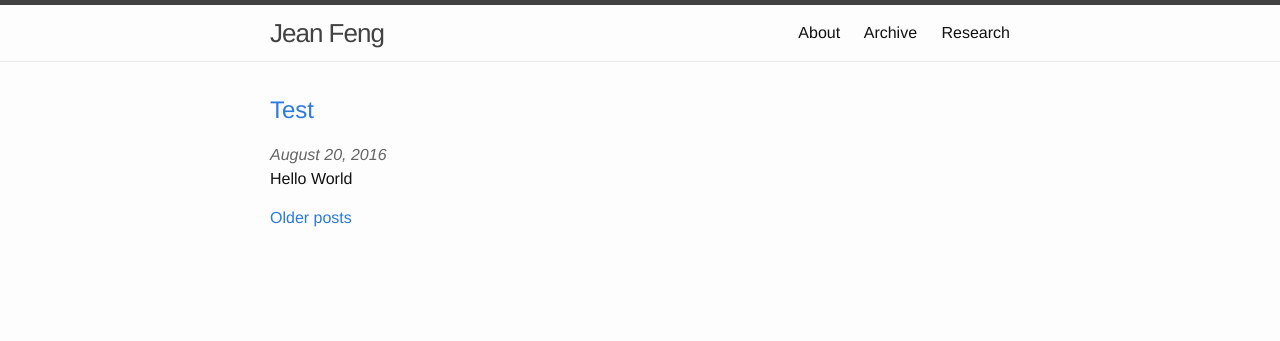
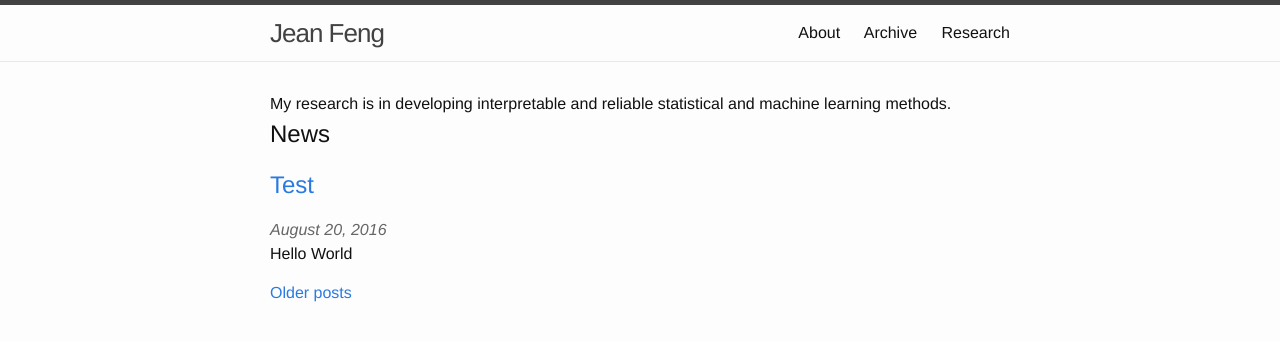
Before and after one commit to jjfeng/jjfeng.github.io, a Jekyll site: the page built from index.html, in a window 1280 px wide. Shown: the top 341 px of the page. Built offline with Jekyll 4.4.1, drawn with Linux system fonts in a browser that asks for light colours.

Commit message:
Update index.html

```diff
--- a/index.html
+++ b/index.html
@@ -3,6 +3,10 @@ layout: default
 ---
 
 <div class="home">
+
+My research is in developing interpretable and reliable statistical and machine learning methods.
+
+  <h2>News</h2>
 
   <ul class="post-list">
     {% for post in site.posts limit:3 %}
```
